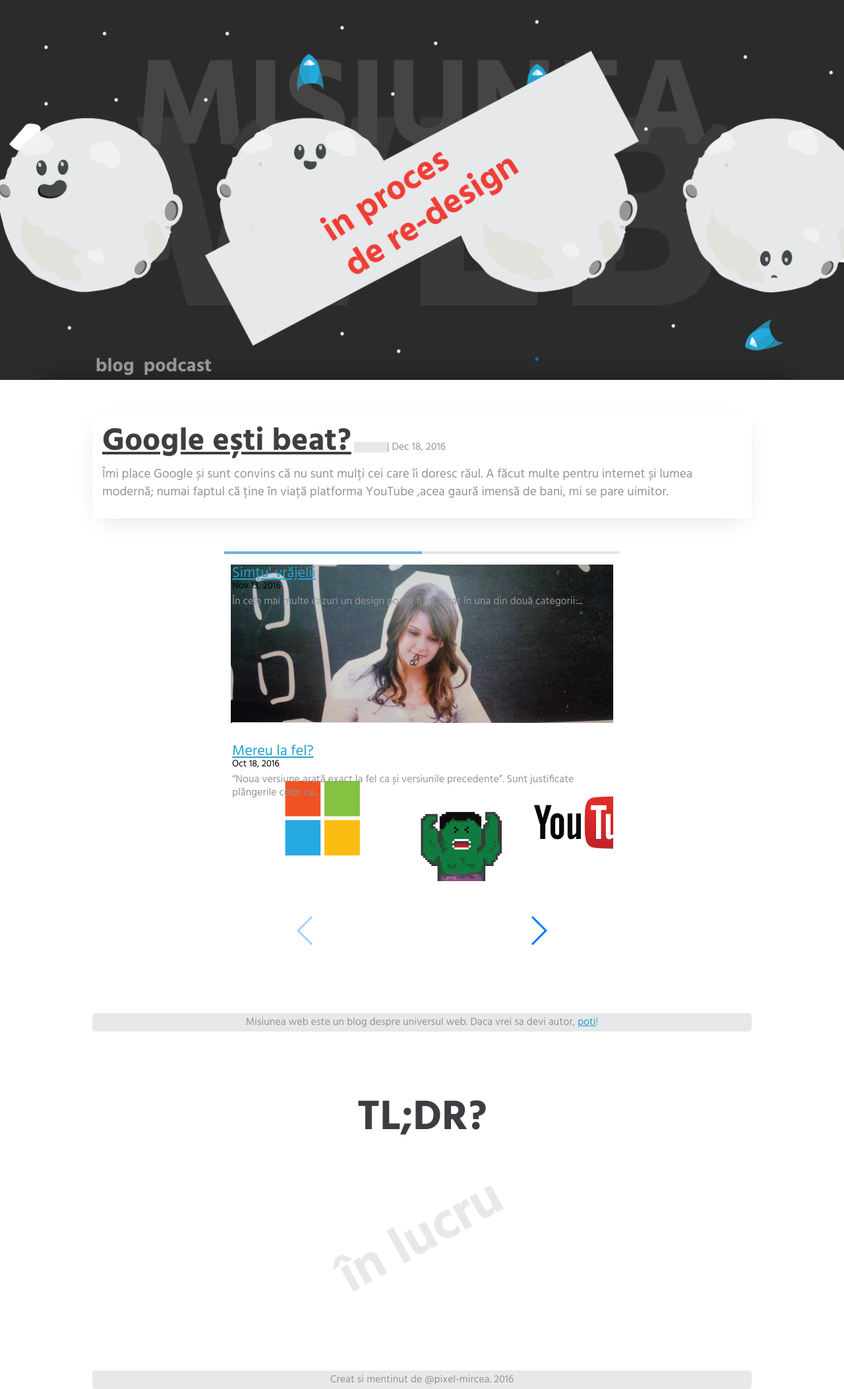
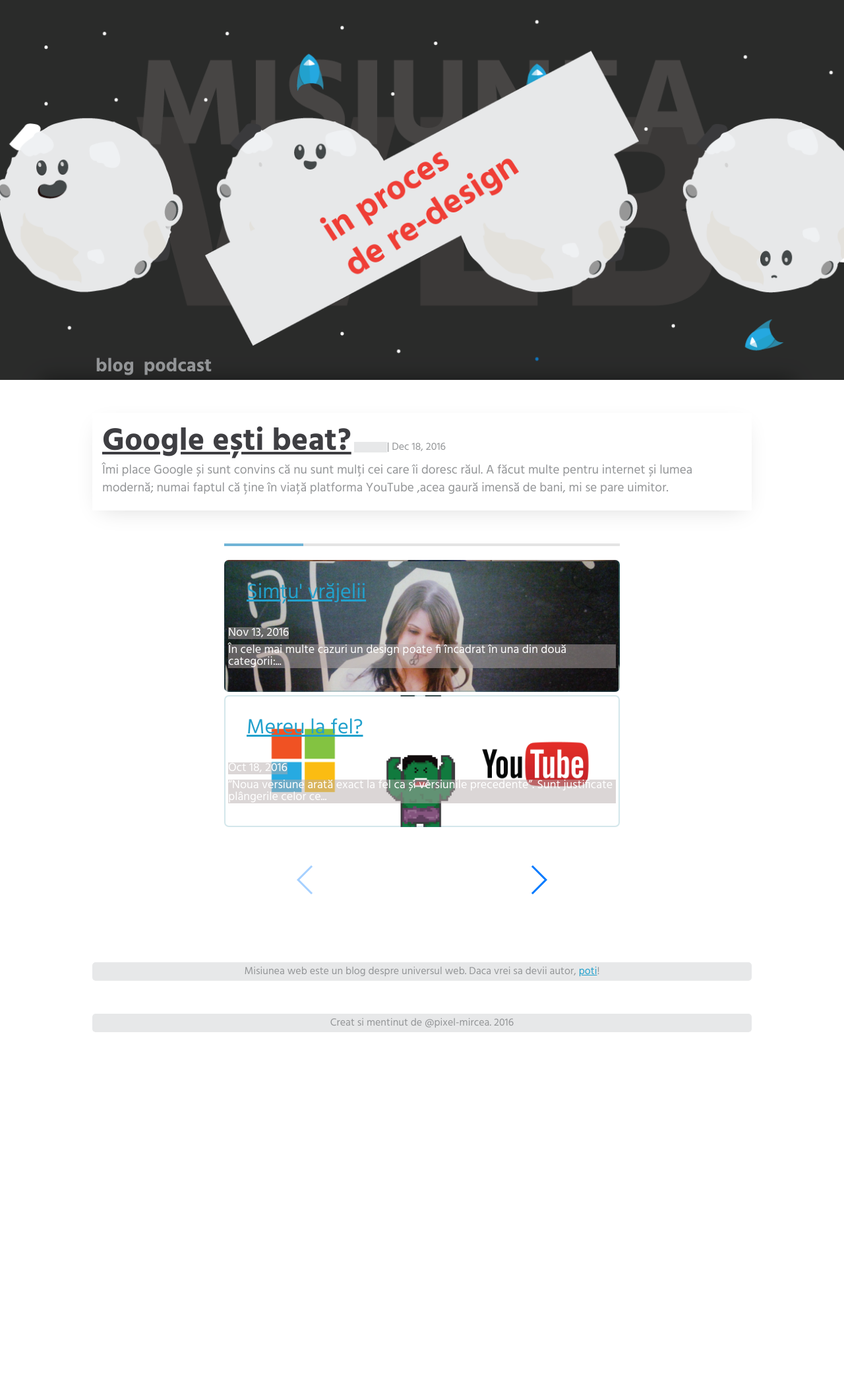
Before and after one commit to mirceaciu/misiuneadoi, a Jekyll site: the page built from index.html, in a window 1280 px wide. Shown: the whole page at 66% size. Built offline with Jekyll 4.4.1, drawn with Linux system fonts in a browser that asks for light colours; after the commit the page ends 1565 px from its top, so only the background shows below that.

Commit message:
swiper style update

```diff
--- a/_layouts/main.html
+++ b/_layouts/main.html
@@ -17,6 +17,8 @@
         direction: 'horizontal',
         // direction: 'vertical',
         loop: false,
+        slidesPerView: 1,
+        slidesPerColumn: 2,
         pagination: '.swiper-pagination',
         paginationType: 'progress',
         preventClicks: false,
--- a/css/_swiper.sass
+++ b/css/_swiper.sass
@@ -3,14 +3,39 @@
   height: 500px
   padding: 20px 0 0 0
 
-
 .swiper-pagination-progress
   background: rgba(119, 119, 119, 0.20)
-
   .swiper-pagination-progressbar
     background: #70b4d6
 
+.swiper-container
+  width: 100%
+  height: auto
+  margin-left: auto
+  margin-right: auto
 
-// .swiper-container-horizontal .swiper-pagination-progress
-//   width: 80%
-//   left: 13%
+.swiper-slide
+  // text-align: center
+  font-size: 18px
+  background: #fff
+  height: 200px
+  color: white
+  border: 2px solid rgba(43, 134, 156, 0.2)
+  border-radius: 7px
+  margin: 5px 0
+
+  &:hover
+    box-shadow: inset 3px -1px 68px -23px rgba(43, 134, 156, 0.2)
+
+  span, p
+    display: inline-block
+    background-color: rgba(181, 171, 171, 0.49)
+    color: white
+    margin: 4px
+
+
+
+
+.swiper-title
+  font-size: 32px
+  padding: 1em
--- a/index.html
+++ b/index.html
@@ -9,41 +9,25 @@
         <a class="post-link" href="{{ post.url | prepend: site.baseurl }}">{{ post.title | escape }}</a>
       </h2>
       <span class="post-meta">| {{ post.date | date: "%b %-d, %Y" }}</span>
-      <p>
         {{ post.excerpt }}
-      </p>
     {% endfor %}
   </div>
 
   <div class="post-list">
     <div class="display swiper-container">
       <div class="swiper-wrapper">
-
-        <div class="post-block swiper-slide">
-          {% for post in site.posts offset:1 limit:2 %}
-          <div class="post-excerpt" style= "background-image:url({{ post.featured-image }}); background-size:cover">
-            <a href="{{ post.url | prepend: site.baseurl }}"><h2>{{ post.title | escape }}</h2></a>
-            <span class="post-meta">{{ post.date | date: "%b %-d, %Y" }}</span>
-
-              {{post.excerpt | truncatewords: 15}}
-
+          {% for post in site.posts offset:1 %}
+          <div class="swiper-slide" style= "background-image:url({{ post.featured-image }}); background-size:cover">
+            <a href="{{ post.url | prepend: site.baseurl }}"><h2 class="swiper-title">{{ post.title | escape }}</h2></a>
+            <span class="post-meta label">{{ post.date | date: "%b %-d, %Y" }}</span>
+            <br>
+            {{post.excerpt | truncatewords: 15}}
           </div>
           {% endfor %}
-        </div>
+      </div>
 
-        <div class="post-block swiper-slide">
-          {% for post in site.posts offset:3 limit:2 %}
-          <div class="post-excerpt" style= "background-image:url({{ post.featured-image }}); background-size:cover">
-            <a href="{{ post.url | prepend: site.baseurl }}"><h2>{{ post.title | escape }}</h2></a>
-            <span class="post-meta">{{ post.date | date: "%b %-d, %Y" }}</span>
-            <p>
-              {{post.excerpt | truncatewords: 15}}
-            </p>
-          </div>
-          {% endfor %}
-        </div>
-      </div>
       <div class="swiper-pagination"></div>
+
     </div>
 
     <div class="controls">
@@ -54,17 +38,17 @@
   </div>
 
   <p class="annotate">
-    Misiunea web este un blog despre universul web. Daca vrei sa devi autor, <a href="#">poti</a>!
+    Misiunea web este un blog despre universul web. Daca vrei sa devii autor, <a href="#">poti</a>!
   </p>
 
 
-  <div class="tldr">
+  <!-- <div class="tldr">
     <a name="podcast"></a>
     <h1>TL;DR?</h1>
     <div class="soon">
       în lucru
     </div>
-  </div>
+  </div> -->
 
   <p class="annotate">
     Creat si mentinut de @pixel-mircea. 2016
```
